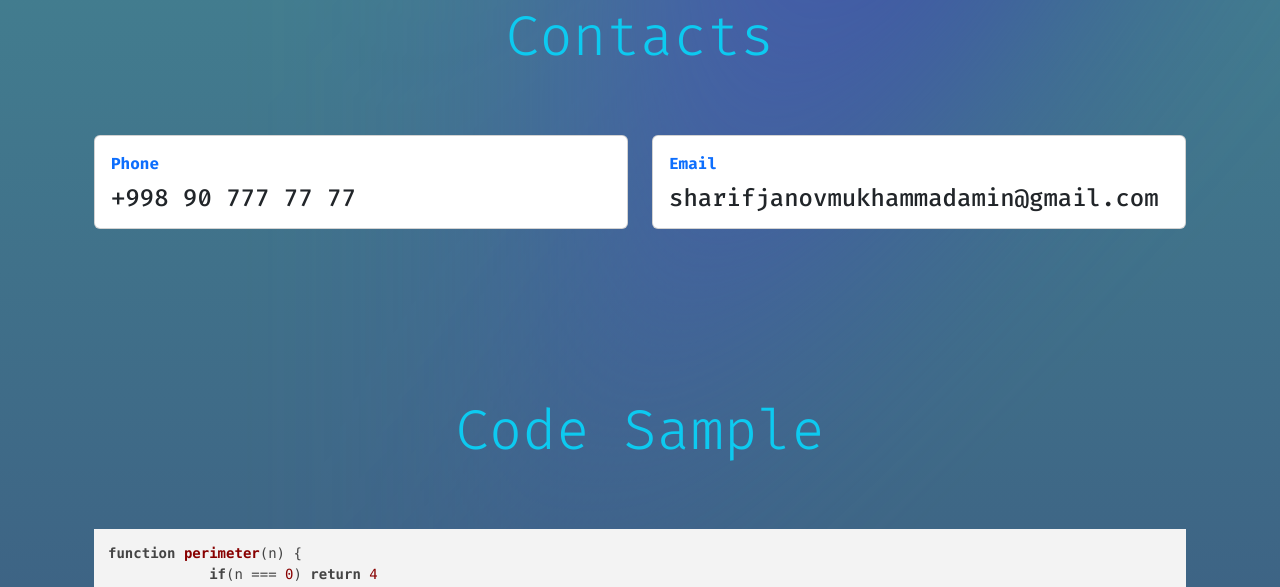
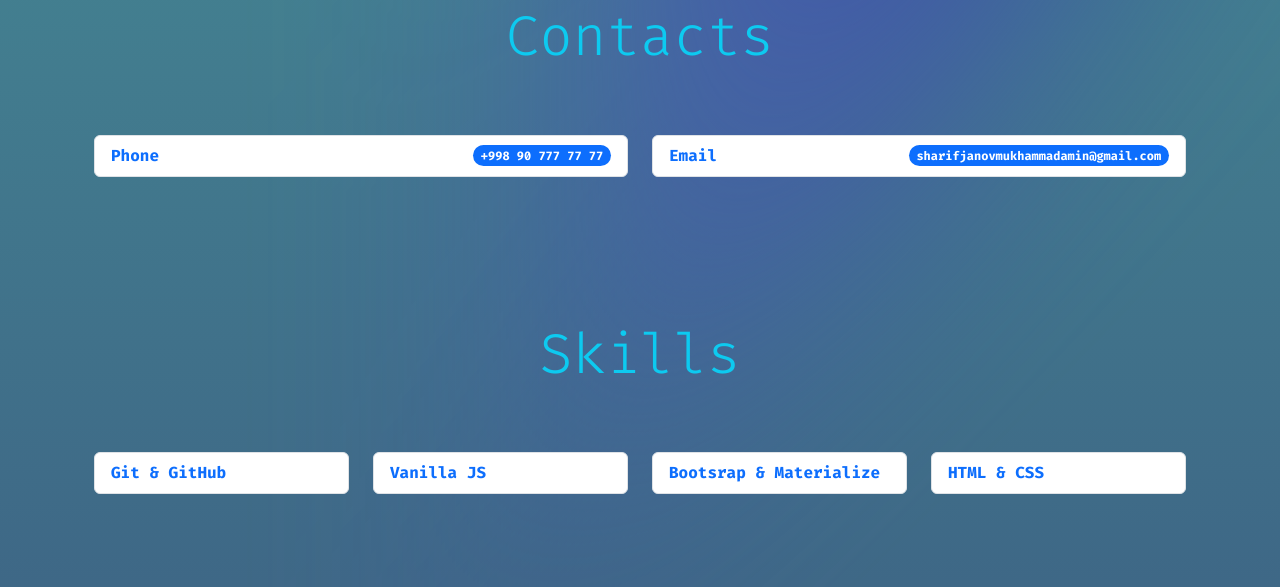
Before and after one commit to muhammadamin1308/rsschool-cv, a plain HTML site: page index.html in a window 1280 px wide. Shown: the part 871-1458 px from the top of the page. Drawn offline with nearby package versions, Linux system fonts and the light colour scheme; a web font is replaced by a local one.

Commit message:
feat: add skills

```diff
--- a/index.html
+++ b/index.html
@@ -26,11 +26,13 @@
   <body>
     <div class="container">
       <header class="d-flex justify-content-center py-3">
-        <ul class="nav nav-pills">
-          <li class="nav-item header">
-            <a href="#" class="text-info nav-link">Curriculum Vitae</a>
-          </li>
-        </ul>
+        <nav>
+          <ul class="nav nav-pills">
+            <li class="nav-item header">
+              <a href="#" class="text-info nav-link">Curriculum Vitae</a>
+            </li>
+          </ul>
+        </nav>
       </header>
     </div>
     <main>
@@ -88,28 +90,65 @@
           </div>
           <div class="row g-4">
             <div class="col-md-6">
-              <div class="card flex-md-row mb-4 box-shadow h-md-250">
-                <div class="card-body d-flex flex-column align-items-start">
-                  <strong class="d-inline-block mb-2 text-primary"
-                    >Phone</strong
-                  >
-                  <h4 class="mb-0">+998 90 777 77 77</h4>
-                </div>
-              </div>
+              <ul class="list-group">
+                <li class="list-group-item d-flex justify-content-between align-items-center">
+                  <strong class="text-primary">Phone</strong>
+                  <span class="badge rounded-pill bg-primary">+998 90 777 77 77</span>
+                </li>
+              </ul>
             </div>
             <div class="col-md-6">
-              <div class="card flex-md-row mb-4 box-shadow h-md-250">
-                <div class="card-body d-flex flex-column align-items-start">
-                  <strong class="d-inline-block mb-2 text-primary"
-                    >Email</strong
-                  >
-                  <h4 class="mb-0">sharifjanovmukhammadamin@gmail.com</h4>
-                </div>
-              </div>
+              <ul class="list-group">
+                <li class="list-group-item d-flex justify-content-between align-items-center">
+                  <strong class="text-primary">Email</strong>
+                  <span class="badge rounded-pill bg-primary">sharifjanovmukhammadamin@gmail.com</span>
+                </li>
+              </ul>
             </div>
           </div>
         </div>
       </section>
+      <section class="skills">
+        <div class="container px-4 py-5">
+          <div class="row text-center">
+            <div class="col-12 py-5">
+              <p class="display-4 text-info">Skills</p>
+            </div>
+          </div>
+          <div class="row g-4">
+            <div class="col-md-3">
+              <ul class="list-group">
+                <li class="list-group-item d-flex justify-content-between align-items-center">
+                  <strong class="text-primary">Git & GitHub</strong>
+
+                </li>
+              </ul>
+            </div>
+            <div class="col-md-3">
+              <ul class="list-group">
+                <li class="list-group-item d-flex justify-content-between align-items-center">
+                  <strong class="text-primary">Vanilla JS</strong>
+                </li>
+              </ul>
+            </div>
+            <div class="col-md-3">
+              <ul class="list-group">
+                <li class="list-group-item d-flex justify-content-between align-items-center">
+                  <strong class="text-primary">Bootsrap & Materialize</strong>
+                </li>
+              </ul>
+            </div>
+            <div class="col-md-3">
+              <ul class="list-group">
+                <li class="list-group-item d-flex justify-content-between align-items-center">
+                  <strong class="text-primary">HTML & CSS</strong>
+                </li>
+              </ul>
+            </div>
+          </div>
+        </div>
+      </section>
+
       <section>
         <div class="container px-4 py-5">
           <div class="row text-center">
@@ -192,7 +231,7 @@
         <div class="container px-4 py-5">
           <div class="row text-center">
             <div class="col-12 py-5">
-              <p class="display-4 text-info">Lamguages</p>
+              <p class="display-4 text-info">Languages</p>
             </div>
           </div>
           <div class="row g-4">
```
